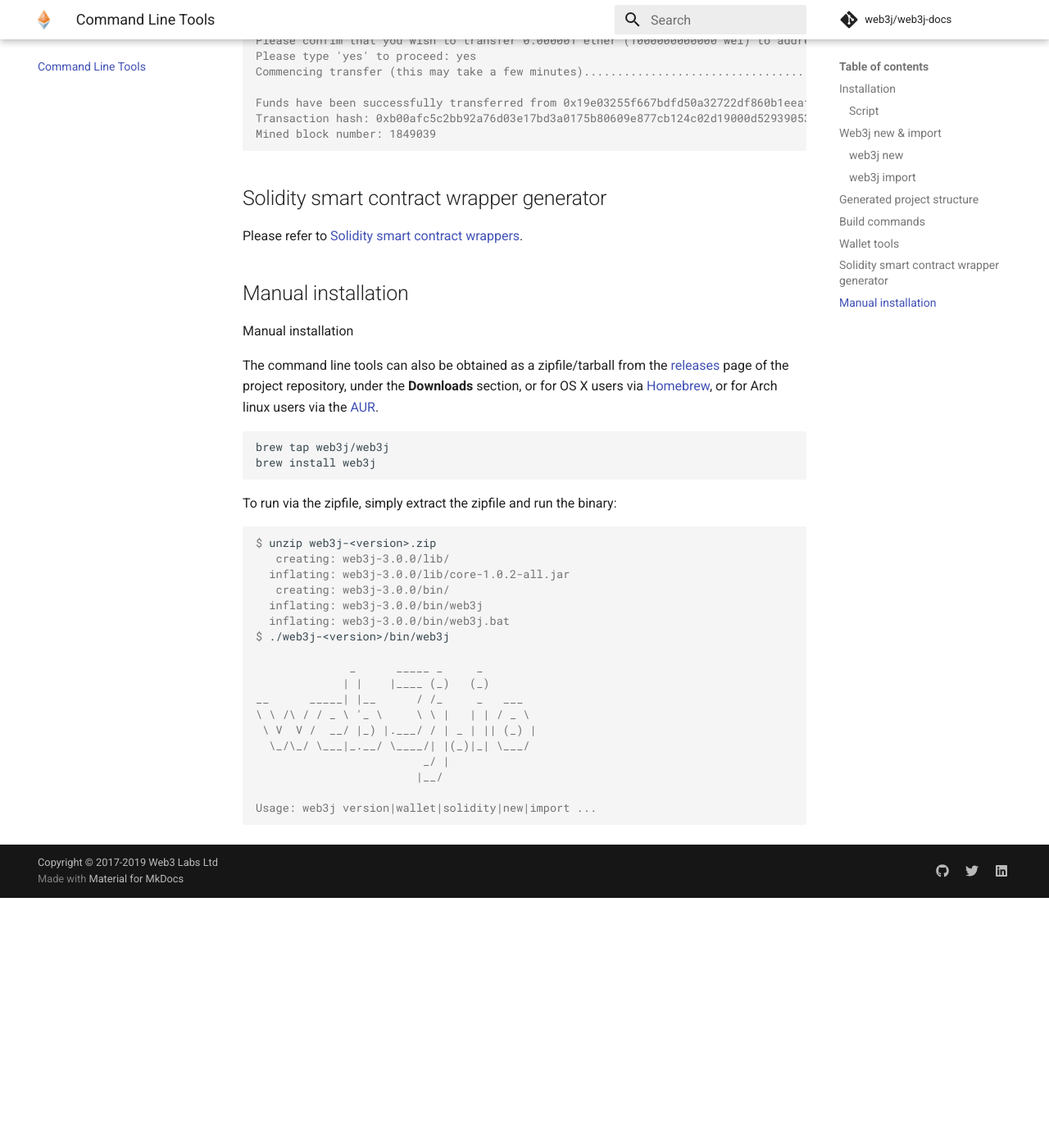
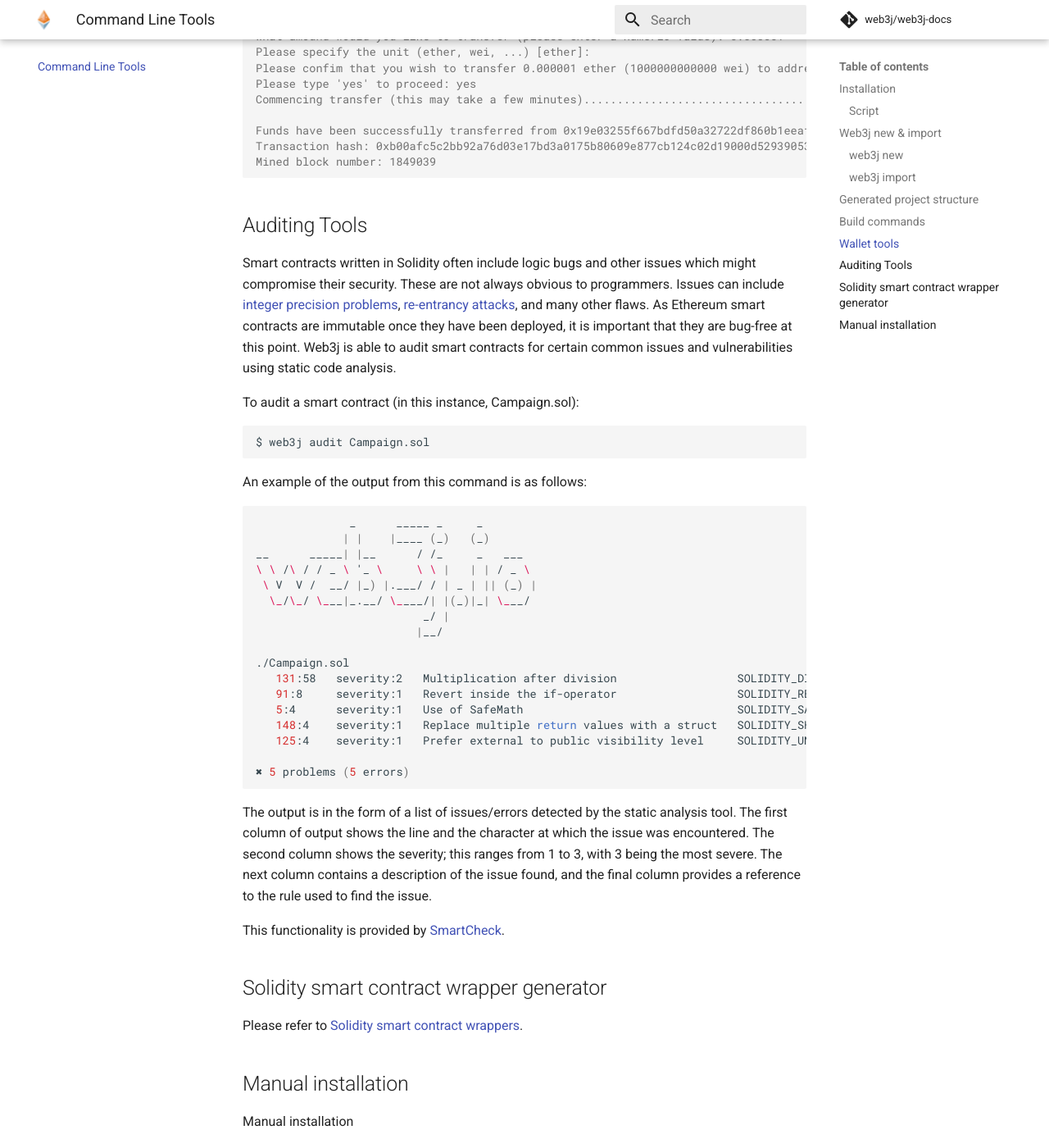
Before and after one commit to hyperledger/web3j-docs, an MkDocs documentation site: the page built from docs/command_line_tools.md, in a window 1280 px wide and 1400 px high, scrolled down 5644 px. Shown: the whole window at 82% size. Built offline with MkDocs 1.6.1 and Material for MkDocs 9.7.7, drawn with Linux system fonts in a browser that asks for light colours; comment, search, counter and statistics services are not loaded; before the commit the page ends 6739 px from its top, so only the background shows below that; some of the changed text lies outside the part shown.

Commit message:
Updated md files to be the same as the base library.

````diff
--- a/docs/command_line_tools.md
+++ b/docs/command_line_tools.md
@@ -9,6 +9,7 @@ A web3j binary is distributed with each release providing an interactive command
 - Wallet password management
 - Ether transfer from one wallet to another
 - Generation of Solidity smart contract wrappers
+- Smart contract auditing
 
 Installation
 ------------
@@ -279,6 +280,44 @@ Transaction hash: 0xb00afc5c2bb92a76d03e17bd3a0175b80609e877cb124c02d19000d52939
 Mined block number: 1849039
 ```
 
+Auditing Tools
+------------
+
+Smart contracts written in Solidity often include logic bugs and other issues which might compromise their security. These are not always obvious to programmers. Issues can include [integer precision problems](https://github.com/smartdec/classification#arithmetic), [re-entrancy attacks](https://github.com/smartdec/classification#contract-interaction), and many other flaws. As Ethereum smart contracts are immutable once they have been deployed, it is important that they are bug-free at this point. Web3j is able to audit smart contracts for certain common issues and vulnerabilities using static code analysis.
+
+To audit a smart contract (in this instance, Campaign.sol):
+
+``` bash
+$ web3j audit Campaign.sol
+```
+
+An example of the output from this command is as follows:
+``` bash
+              _      _____ _     _
+             | |    |____ (_)   (_)
+__      _____| |__      / /_     _   ___
+\ \ /\ / / _ \ '_ \     \ \ |   | | / _ \
+ \ V  V /  __/ |_) |.___/ / | _ | || (_) |
+  \_/\_/ \___|_.__/ \____/| |(_)|_| \___/
+                         _/ |
+                        |__/
+
+./Campaign.sol
+   131:58   severity:2   Multiplication after division                  SOLIDITY_DIV_MUL_09hhh1
+   91:8     severity:1   Revert inside the if-operator                  SOLIDITY_REVERT_REQUIRE_c56b12
+   5:4      severity:1   Use of SafeMath                                SOLIDITY_SAFEMATH_837cac
+   148:4    severity:1   Replace multiple return values with a struct   SOLIDITY_SHOULD_RETURN_STRUCT_83hf3l
+   125:4    severity:1   Prefer external to public visibility level     SOLIDITY_UNUSED_FUNCTION_SHOULD_BE_EXTERNAL_73ufc1
+
+✖ 5 problems (5 errors)
+
+```
+
+The output is in the form of a list of issues/errors detected by the static analysis tool. The first column of output shows the line and the character at which the issue was encountered. The second column shows the severity; this ranges from 1 to 3, with 3 being the most severe. The next column contains a description of the issue found, and the final column provides a reference to the rule used to find the issue.
+
+
+This functionality is provided by [SmartCheck](https://github.com/smartdec/smartcheck).
+
 
 Solidity smart contract wrapper generator
 -----------------------------------------
````
Also changed, not shown: docs/quickstart.md (+1 -1 lines).
